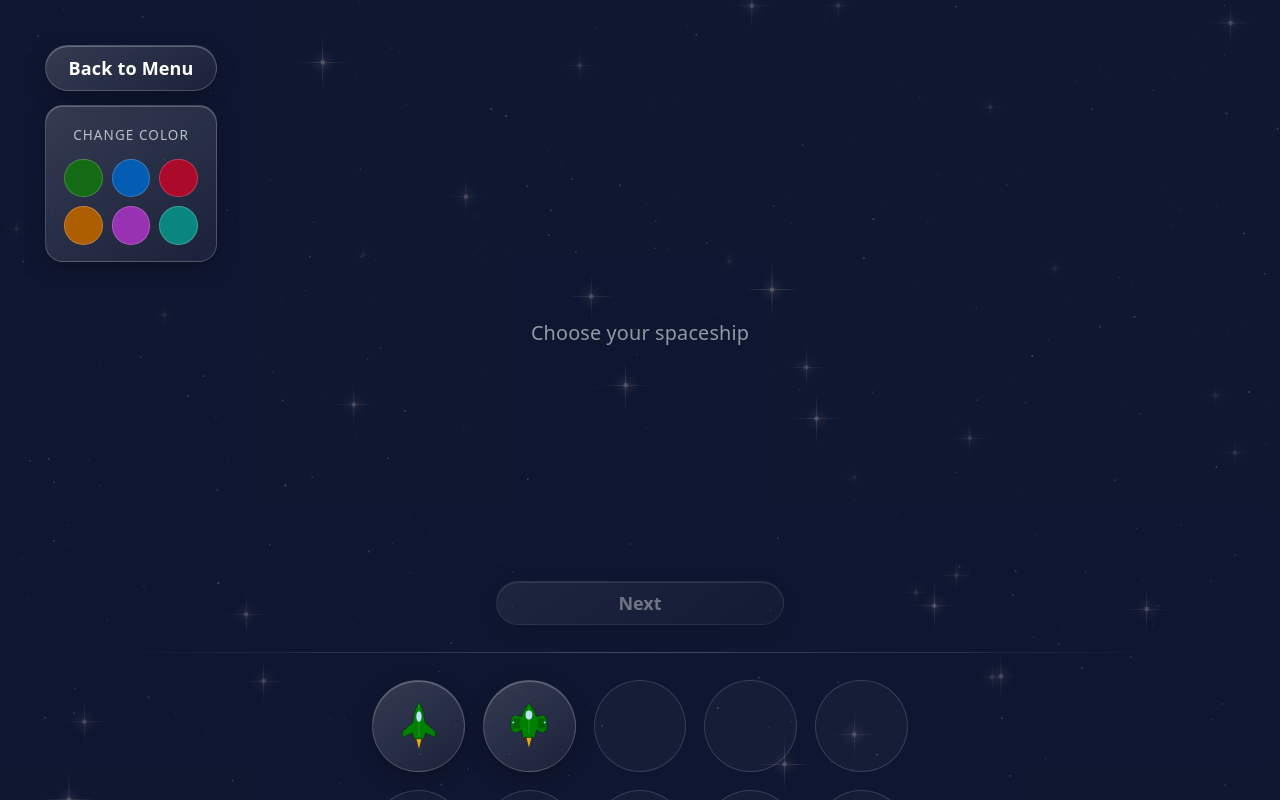
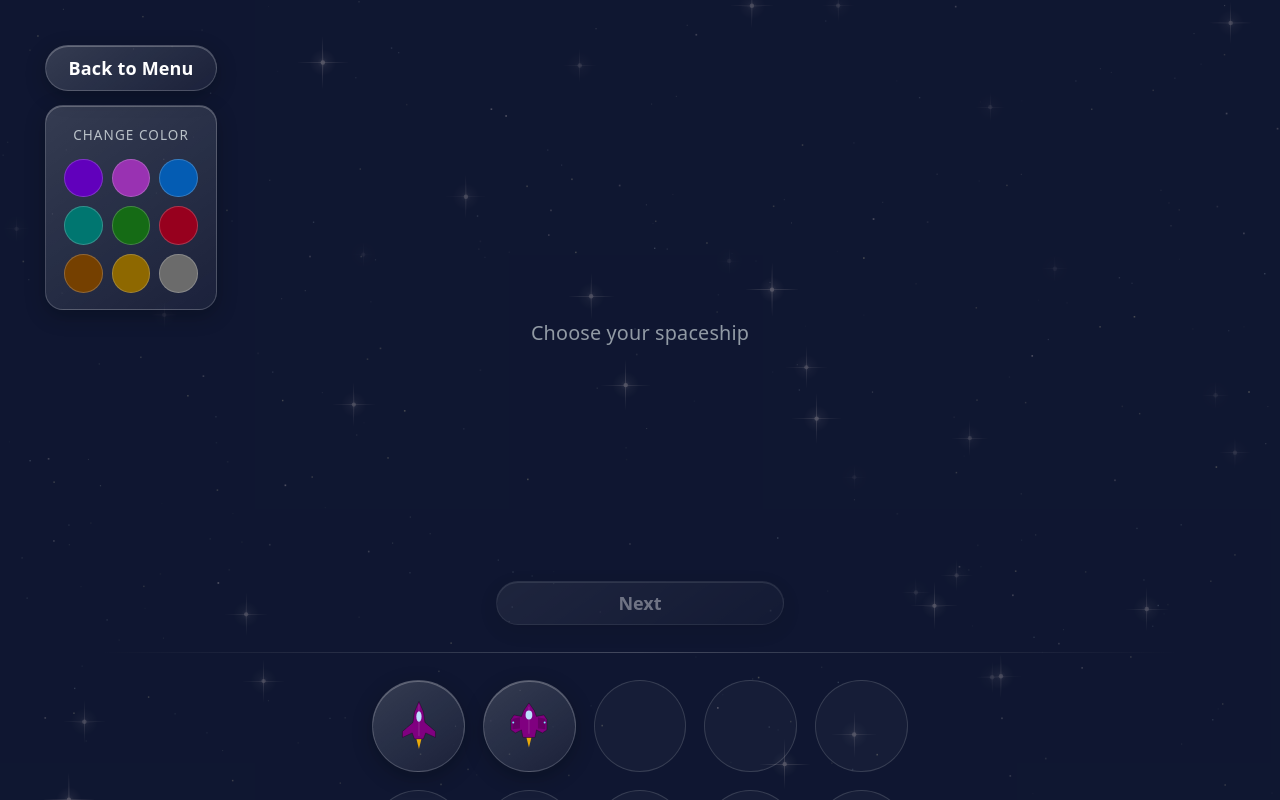
Before and after one commit to bechryko/spaceship-survival-3, a React (Vite) app: page /spaceship-survival-3/select/1 in a window 1280 px wide. Built offline with nearby package versions, Linux system fonts and the light colour scheme.

Commit message:
Improve spaceship colors

```diff
--- a/src/Menu/SpaceshipSelect/ColorPicker/ColorPicker.css
+++ b/src/Menu/SpaceshipSelect/ColorPicker/ColorPicker.css
@@ -9,6 +9,7 @@
   box-shadow:
     inset 0 1px 0 rgba(255, 255, 255, 0.25),
     0 6px 20px rgba(0, 0, 0, 0.25);
+  user-select: none;
 }
 
 .color-picker-label {
--- a/src/Menu/SpaceshipSelect/ColorPicker/ColorPicker.tsx
+++ b/src/Menu/SpaceshipSelect/ColorPicker/ColorPicker.tsx
@@ -21,6 +21,7 @@ export default function ColorPicker({ label = 'Color', colors, value, onChange }
         {colors.map(color => (
           <button
             key={color.value}
+            title={color.name}
             type="button"
             className="swatch"
             style={{ '--swatch-color': color.value } as CSSProperties}
--- a/src/Menu/SpaceshipSelect/ColorPicker/spaceship-colors.ts
+++ b/src/Menu/SpaceshipSelect/ColorPicker/spaceship-colors.ts
@@ -4,10 +4,13 @@ export interface SpaceshipColor {
 }
 
 export const SPACESHIP_COLORS: readonly SpaceshipColor[] = [
+  { value: '#6100bc', name: 'Purple' },
+  { value: '#9932b2', name: 'Pink' },
+  { value: '#045cb3', name: 'Blue' },
+  { value: '#007670', name: 'Teal' },
   { value: '#156B15', name: 'Green' },
-  { value: '#045cb3', name: 'Blue' },
-  { value: '#ac0a2a', name: 'Red' },
-  { value: '#ad5f00', name: 'Orange' },
-  { value: '#9932b2', name: 'Purple' },
-  { value: '#0a8680', name: 'Teal' }
+  { value: '#97001e', name: 'Red' },
+  { value: '#754000', name: 'Orange' },
+  { value: '#8e6800', name: 'Yellow' },
+  { value: '#6b6b6b', name: 'Grey' }
 ];
--- a/src/components/icons/HandbookIcon.tsx
+++ b/src/components/icons/HandbookIcon.tsx
@@ -2,6 +2,7 @@ import { loadColor } from '../../localstorage';
 
 export function HandbookIcon() {
   const mainColor = loadColor();
+  const screenColor = '#8e8e8e';
 
   return (
     <svg
@@ -20,7 +21,7 @@ export function HandbookIcon() {
       </g>
 
       <polygon
-        style={{ fill: '#666666' }}
+        style={{ fill: screenColor }}
         points="401.402,42.555 401.402,398.745 256.004,398.745 110.593,398.745 110.593,42.555"
       />
 
```
